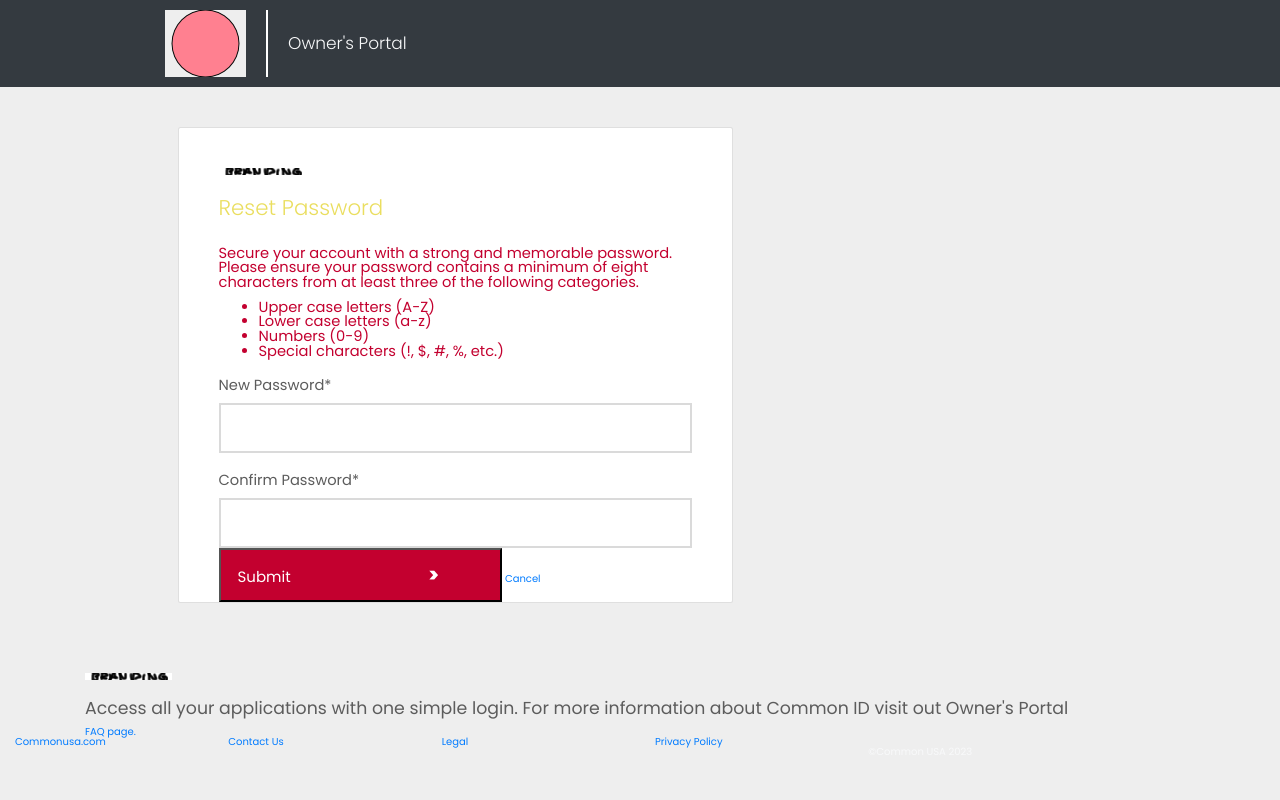
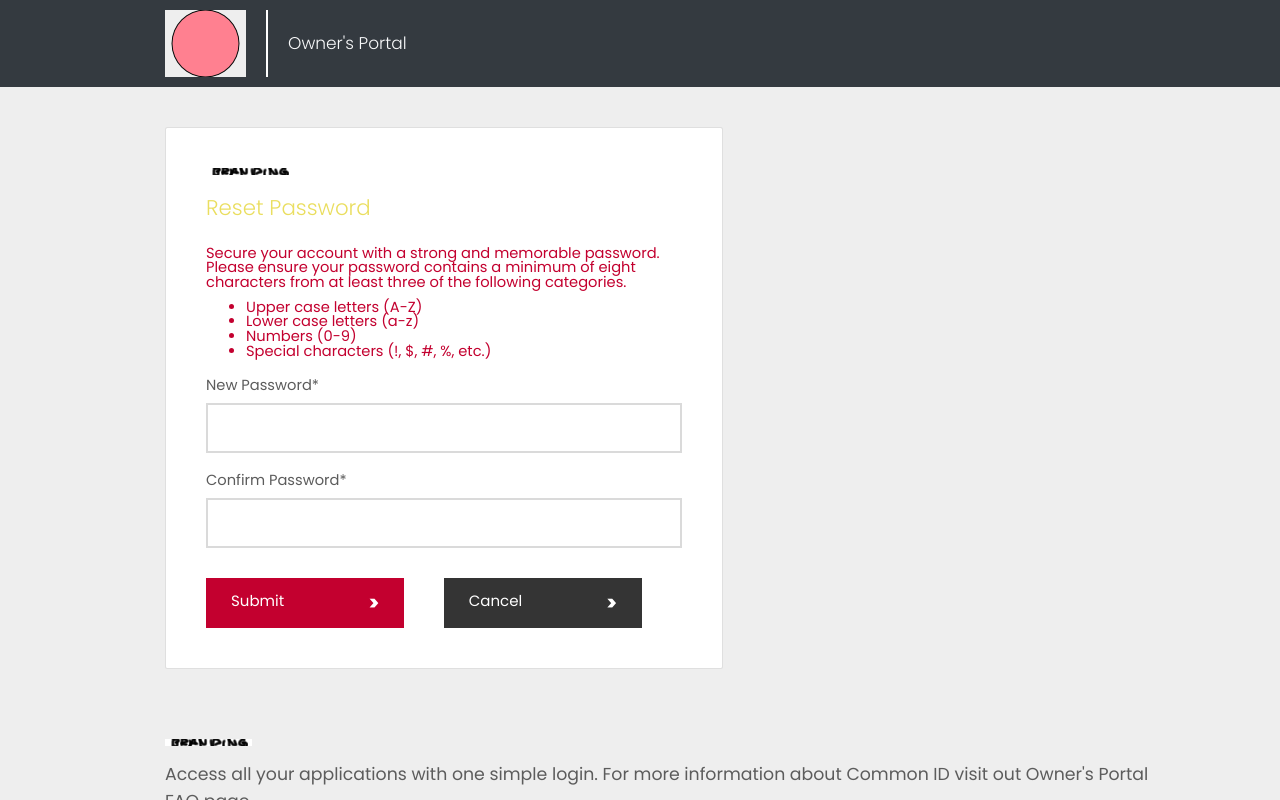
Before and after one commit to Yuugen64/Boostrap5_KnowledgeCheck, a website: page index.html in a window 1280 px wide. Drawn offline with nearby package versions, Linux system fonts and the light colour scheme.

Commit message:
[Desktop Re-tooling]:: Now that mobile view is relatively complete, I went back to start fixing the desktop. Some oversights from mobile focus really made this a pain - particularly alignment. I think the main content is behaving as expected though.

```diff
--- a/index.html
+++ b/index.html
@@ -64,20 +64,26 @@
       </div>
     -->
 
+
     <!--Main Container-->
-    <div class="container">
+    <div class="container-fluid px-0">
+
+
+
       <!--Card Area-->
-      <div class="container-fluid">
-        <div class="row row-cols-3">
-          <div class="col-md-1 col-0"></div>
+      <div class="container-fluid" >
 
-          <div class="col-md-6 col-12" style="padding: 0px">
+
+
+
+
+        <div class="row row-cols-2 main-content-row-alignment"><!--This aligns the DESKTOP card on the left side-->
+
+          <div class="col-md-6 col-12 card-column-gutters"><!--This provides the spacing on left/right for mobile column-->
             <div class="card card-styling">
               <div class="card-content-align">
 
-                <div class="nissanid_branding px-0 mx-0">
-
-                </div>
+                <div class="nissanid_branding px-0 mx-0"></div>
 
                 <h5 class="px-0 mx-0" style="padding: 20px 0px 20px 0px;">Reset Password</h5>
 
@@ -103,30 +109,52 @@
 
                 </div>
 
+                <div class="container-fluid px-0">
+                  <div class="row desktop-button-row">
+                    <div class="col-5 px-0 .g-0">
                       <button class="submit-button">Submit<b class="submit-carrot">></b></button>
+                    </div>
+                    <div class="col-1">
 
-                <a class="cancel-link" href="#">Cancel</a>
+                    </div>
+                    <div class="col-5 px-0 .g-0">
+                      <button class="cancel-button">Cancel<b class="submit-carrot">></b></button>
+                    </div>
+                    <div class="col-1">
+
+                    </div>
+                  </div>
+                </div>
+
+                <!--Mobile link only displays on smaller screens (md and down)-->
+                <a class="cancel-link .d-lg-none .d-xl-none .d-xxl-none" href="#">Cancel</a>
 
               </div>
               <!--End Content Align-->
             </div>
           </div>
 
-          <div class="col-md-5 col-0"></div>
+          <div class="col-auto col-0"></div>
         </div>
         <!--End of the card columns-->
       </div>
       <!--End of the card container-->
 
+      <!--This DIV groups the individual elements and aligns them on the left side-->
+      <div class="FAQ-flavortext">
         <div class="nissanid_branding_undercard px-0 mx-0"></div>
 
         <p class="bodyGrey_1" style="padding-bottom: 10px;">
           Access all your applications with one simple login. For more information about Common ID visit out Owner's Portal
         </p>
         <a class="FAQ-link" href="#">FAQ page.</a>
+      </div>
+
 
     </div>
     <!--End of the main container-->
+
+
 
     <div class="container-fluid bottom-bar my-0">
 
--- a/style.css
+++ b/style.css
@@ -83,16 +83,16 @@ h6{
     /*justify left or centered, paragraph spacing is 10(px?), leading */
 }
 
+.passCriteria{
+    padding-left: 40px;
+}
+
 .textLink{
     font-weight: regular;
     font-size: 14pt;
     color: #343434;
     letter-spacing: 0;
     /*"leading"/line-spacing is 17(?)*/
-}
-
-.passCriteria{
-    padding-left: 40px;
 }
 
 /*===== Nissan Logo =====*/
@@ -121,8 +121,6 @@ h6{
     font-weight: 300;
 }
 
-
-
 .divider{
     margin-left: 20px;
     padding-left: 20px;
@@ -132,7 +130,17 @@ h6{
 }
 /*===== ========== =====*/
 
+/*===== Main Content Alignment (DESKTOP) =====*/
+.main-content-row-alignment{
+    margin-left: 150px; /*-15px standard column padding!!! --> For alignment on the left hand side for the "card"*/
+}
+/*===== ========== =====*/
+
 /*===== Card Styling =====*/
+.card-column-gutters{
+    padding: 0px 0px 0px 0px; /*This controls the spacing of the "visual" card on left and right in ****MOBILE**** view*/
+}
+
 .card-styling{
     margin-top: 40px;
     margin-bottom: 40px;
@@ -159,11 +167,6 @@ h6{
     background-image: url("assets/Branding_83x7.png");
 }
 
-.passCriteria{
-    padding-left: 40px;
-    margin-bottom: 5px;
-}
-
 .field-styling{
     /*total height of element is roughly 35px*/
     width: 100%;
@@ -188,30 +191,110 @@ h6{
     letter-spacing: 0;
 }
 
+.desktop-button-row{
+    padding: 30px 0px 40px 0px;
+    margin-left: 0px;
+    margin-right: 0px;
+}
+
 .submit-button{
     color: white;
+    border: none;
     background-color: #C3002F;
-    padding: 1.5rem 1.2rem 1.5rem 1.7rem;
-    width: 60%;
+    padding: 1.5rem 2.5rem 1.5rem 2.5rem;
+    margin-top: 0px;
+    width: 100%;
     font-size: 15px;
     text-align: left;
     align-items: center;
+    display: block;
+}
+
+.cancel-button{
+    color: white;
+    border: none;
+    background-color: #343434;
+    padding: 1.5rem 2.5rem 1.5rem 2.5rem;
+    margin-top: 0px;
+    width: 100%;
+    font-size: 15px;
+    text-align: left;
+    align-items: center;
+    display: inline-block;
 }
 
 .submit-carrot{
-    padding-left: 55%;
-    margin: 0px;
+    padding-left: auto;
+    float: right;
 
     font-size:15pt;
     font-weight: 800;
-    display: inline-block;
+}
 
+.cancel-link{
+    padding-top: 20px;
+    padding-bottom: 30px;
+
+    font-weight: 400;
+    font-size: 13pt;
+    color: #5c5c5c;
+    letter-spacing: 0;
+    text-decoration: underline;
+    display: none;
+}
+
+
+.FAQ-flavortext{
+    padding-left: 165px; /*controls alignment on left side*/
+}
+
+.FAQ-link{
+    padding-bottom: 30px;
+
+    font-weight: 400;
+    font-size: 13pt;
+    color: #5c5c5c;
+    letter-spacing: 0;
+    text-decoration: underline;
+    display: block;
 }
 /*===== ========= =====*/
 
 /*===== Footer =====*/
 .bottom-bar{
-    margin-top: 10vh;
+    padding: 25px 20px 10px 20px;
+    background-color:#343434;
+}
+
+.bottom-bar-column{
+    padding: 6px;
+    text-align: center;
+    max-width: fit-content;
+}
+
+.footer-link-style{
+    padding: 0px;
+    margin: 0px;
+
+    text-align: center;
+    white-space: nowrap;
+    font-weight: 300;
+    font-size: 11pt;
+    color: #EEEEEE;
+    letter-spacing: 0;
+    text-decoration: underline;
+}
+
+.footer-copyright{
+    font-weight: 400;
+    font-size: 11pt;
+    padding-top: 1rem;
+    padding-bottom: 1.5rem;
+    color: #EEEEEE;
+    letter-spacing: 0;
+    max-width: fit-content;
+    display: inline-flex;
+    white-space: nowrap;
 }
 /*===== ========== =====*/
 
@@ -339,10 +422,25 @@ h6{
 }
 /*===== ========== =====*/
 
+/*===== Main Content Alignment (DESKTOP) =====*/
+.main-content-row-alignment{
+    margin-left: 0px; /*For alignment on the left hand side for the "card"*/
+    margin-right: 0px;
+}
+/*===== ========== =====*/
+
 /*===== Card Styling =====*/
+.card-column-gutters{
+    padding: 0px 15px 0px 15px; /*This controls the spacing of the "visual" card on left and right in mobile view*/
+}
+
 .card-styling{
     margin-top: 40px;
     margin-bottom: 40px;
+}
+
+.card-mobile-center{
+    justify-content: center;
 }
 
 .card-content-align{
```
Lines whose indentation alone changed are shown as unchanged.
